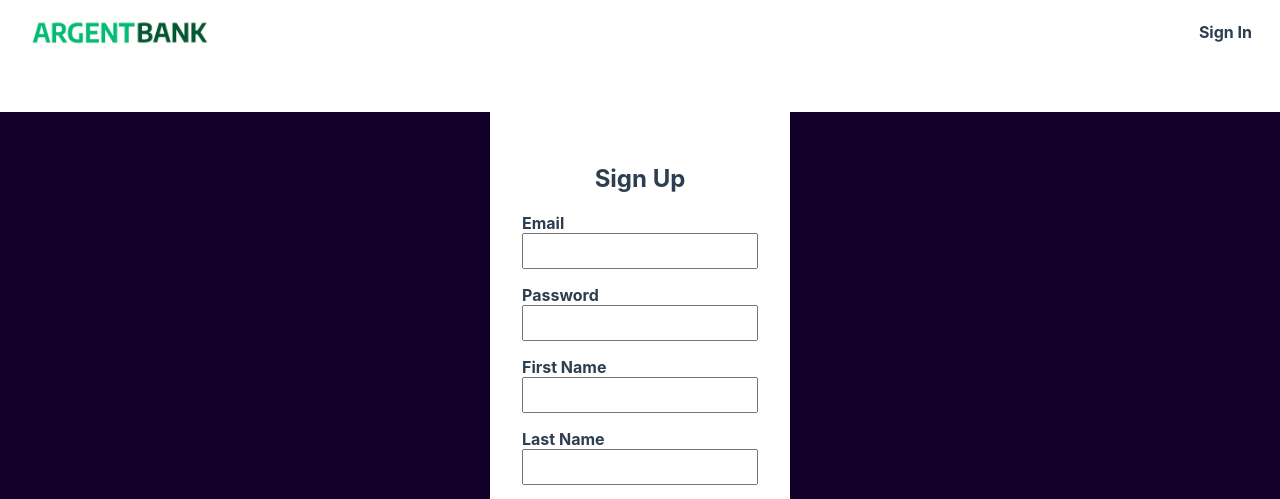
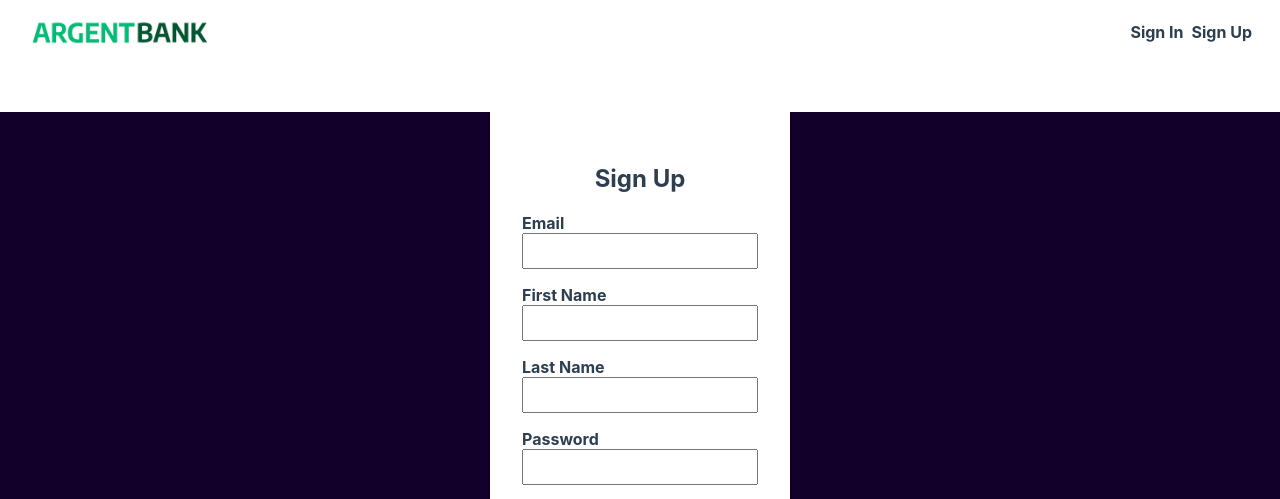
Before and after one commit to MichelYam/P13-Argent-Bank, a React (Create React App) app: page /signup in a window 1280 px wide. Shown: the top 499 px of the page. Built offline with nearby package versions, Linux system fonts and the light colour scheme; the HTML template or start-up script is replaced by a standard one.

Commit message:
add register

```diff
--- a/src/App.tsx
+++ b/src/App.tsx
@@ -1,7 +1,7 @@
 import React from 'react';
 
 import './App.css';
-import { BrowserRouter, Routes, Route, Navigate } from "react-router-dom";
+import { BrowserRouter, Routes, Route } from "react-router-dom";
 
 //Components
 import { Header } from './components/Header/Header';
@@ -9,7 +9,7 @@ import { Footer } from './components/Footer/Footer';
 
 import Home from './pages/Home/Home';
 import SignIn from './pages/Auth/Login';
-import SignUn from './pages/Auth/Register';
+import SignUp from './pages/Auth/Register';
 import { User } from './pages/User/User';
 import ProtectedRoute from "./pages/PrivateRoute";
 
@@ -22,7 +22,7 @@ function App() {
       <Routes>
         <Route path='/' element={<Home />} />
         <Route path='/signin' element={<SignIn />} />
-        <Route path='/signup' element={<SignUn />} />
+        <Route path='/signup' element={<SignUp />} />
         <Route element={<ProtectedRoute />}>
           <Route path='/user' element={<User />} />
         </Route>
--- a/src/components/Form/index.tsx
+++ b/src/components/Form/index.tsx
@@ -2,7 +2,7 @@ import React, { useState } from 'react'
 import "./Style.css";
 import { Link, Navigate } from 'react-router-dom'
 import { selectUser } from '../../utils/selector';
-import { userLogin } from '../../features/user/userActions';
+import { userLogin, userRegister } from '../../features/user/userActions';
 import { useAppDispatch, useAppSelector } from '../../redux/store';
 
 
@@ -16,6 +16,7 @@ export default function Index({ isLogin, title }: FormInterface) {
         firstName: '',
         email: '',
         password: '',
+        confirmPassword: '',
         remember: false,
     })
     const { loading, error } = useAppSelector(selectUser);
@@ -36,7 +37,9 @@ export default function Index({ isLogin, title }: FormInterface) {
             dispatch(userLogin(data));
 
         } else {
-            // dispatch(userRegister(data))
+            if (data.password === data.confirmPassword) {
+                dispatch(userRegister(data))
+            }
         }
     }
 
@@ -48,19 +51,20 @@ export default function Index({ isLogin, title }: FormInterface) {
                 <label htmlFor="email">Email</label>
                 <input type="text" id="email" value={data.email} onChange={handleChangeValue} required />
             </div>
-            <div className="input-wrapper">
-                <label htmlFor="password">Password</label>
-                <input type="password" id="password" value={data.password} onChange={handleChangeValue} required />
-            </div>
             {
                 isLogin ? <>
+                    <div className="input-wrapper">
+                        <label htmlFor="password">Password</label>
+                        <input type="password" id="password" value={data.password} onChange={handleChangeValue} required />
+                    </div>
                     <div className="input-remember">
                         <input type="checkbox" id="remember-me" onChange={handleChangeValue} />
                         <label htmlFor="remember-me"> Remember me</label>
                     </div>
                     {/* <a href="./user.html" className="sign-in-button">Sign In</a> */}
                     {/* <button className="sign-in-button">Sign In</button> */}
-                </> :
+                </>
+                    :
                     <>
                         <div className="input-wrapper">
                             <label htmlFor="password">First Name</label>
@@ -71,8 +75,12 @@ export default function Index({ isLogin, title }: FormInterface) {
                             <input type="text" id="lastName" value={data.lastName} onChange={handleChangeValue} />
                         </div>
                         <div className="input-wrapper">
+                            <label htmlFor="password">Password</label>
+                            <input type="password" id="password" value={data.password} onChange={handleChangeValue} required />
+                        </div>
+                        <div className="input-wrapper">
                             <label htmlFor="password">Confirm Password</label>
-                            <input type="password" id="confirmPassword" value={data.email} onChange={handleChangeValue} />
+                            <input type="password" id="confirmPassword" value={data.confirmPassword} onChange={handleChangeValue} />
                         </div>
                         <Link to={'/signin'}>I already have an account</Link>
                     </>
--- a/src/components/Header/Header.tsx
+++ b/src/components/Header/Header.tsx
@@ -7,7 +7,7 @@ import { useAppDispatch, useAppSelector } from '../../redux/store';
 
 
 export const Header = () => {
-    const { userToken } = useAppSelector(selectUser)
+    const { userInfo, userToken } = useAppSelector(selectUser)
     const dispatch = useAppDispatch()
     const logOut = () => { dispatch(logout()) }
     useEffect(() => {
@@ -19,6 +19,6 @@ export const Header = () => {
         fetchData()
     }, [dispatch, userToken])
     return (
-        <Navigation userToken={userToken} logout={logOut} />
+        <Navigation userInfo={userInfo} userToken={userToken} logout={logOut} />
     )
 }
--- a/src/components/Navigation/Navigation.tsx
+++ b/src/components/Navigation/Navigation.tsx
@@ -1,14 +1,16 @@
 import React, { useEffect } from 'react';
 import "./Style.css";
 import { Link, redirect } from "react-router-dom";
+import { IUser } from '../../features/user/userActions';
 // import { logout } from '../../features/user/userActions';
 
 interface INavigation {
     userToken: string | null,
+    userInfo: IUser | null,
     logout: () => void
 }
 
-export const Navigation: React.FC<INavigation> = ({ userToken, logout }) => {
+export const Navigation: React.FC<INavigation> = ({ userInfo, userToken, logout }) => {
 
     return (
         <nav className="main-nav">
@@ -22,14 +24,21 @@ export const Navigation: React.FC<INavigation> = ({ userToken, logout }) => {
             </Link>
             <div>
                 {!userToken ?
-                    <Link className="main-nav-item" to={`/signin`}>
-                        <i className="fa fa-user-circle"></i>
-                        Sign In
-                    </Link> :
+                    <>
+                        <Link className="main-nav-item" to={`/signin`}>
+                            <i className="fa fa-user-circle"></i>
+                            Sign In
+                        </Link>
+                        <Link className="main-nav-item" to={`/signup`}>
+                            <i className="fa fa-user-circle"></i>
+                            Sign Up
+                        </Link>
+                    </>
+                    :
                     <>
                         <Link className="main-nav-item" to={"/user"}>
                             <i className="fa fa-user-circle"></i>
-                            Tony
+                            {userInfo?.firstName}
                         </Link>
                         <Link className="main-nav-item" to={"/signin"} onClick={logout}>
                             <i className="fa fa-sign-out"></i>
--- a/src/features/user/User.ts
+++ b/src/features/user/User.ts
@@ -1,5 +1,5 @@
 import { createSlice } from "@reduxjs/toolkit";
-import { userLogin, getUserDetails, updateUserProfile, IUser } from './userActions'
+import { userLogin, userRegister, getUserDetails, updateUserProfile, IUser } from './userActions'
 
 const initialState = {
     isAuthenticated: false,
@@ -44,7 +44,20 @@ const userSlice = createSlice({
                 state.loading = false
                 // state.error = payload
             })
+            //Register
+            .addCase(userRegister.pending, (state) => {
+                state.loading = true
+                state.error = null
+            })
+            .addCase(userRegister.fulfilled, (state, { payload }) => {
+                state.loading = false
+                state.userToken = payload?.body.token
+            })
 
+            .addCase(userRegister.rejected, (state, { payload }) => {
+                state.loading = false
+                // state.error = payload
+            })
             //Get user
             .addCase(getUserDetails.pending, (state) => {
                 state.loading = true
--- a/src/features/user/userActions.ts
+++ b/src/features/user/userActions.ts
@@ -5,8 +5,8 @@ const BASE_URL = "http://localhost:3001/api/v1/user";
 export interface IUser {
     email?: string,
     password?: string,
-    firstName?: string | null;
-    lastName?: string | null;
+    firstName?: string;
+    lastName?: string;
     remember?: boolean;
 }
 export const userLogin = createAsyncThunk("user/login", async ({ email, password }: IUser, { rejectWithValue }) => {
@@ -75,3 +75,30 @@ export const updateUserProfile = createAsyncThunk("user/updateUserProfile", asyn
     }
 }
 )
+
+
+export const userRegister = createAsyncThunk('user/userRegister', async ({ lastName, firstName, email, password }: IUser, { rejectWithValue }) => {
+    try {
+        const response = await fetch(`${BASE_URL}/signup`,
+            {
+                method: "POST",
+                headers: {
+                    "Content-Type": "application/json",
+                },
+                body: JSON.stringify({
+                    lastName, firstName, email, password
+                }),
+            }
+        )
+        let data = await response.json()
+        // console.log("login", data)
+        sessionStorage.setItem("userToken", data.body.token)
+        return data;
+    } catch (error) {
+        if (typeof error === 'object' && error !== null) {
+            console.log(error.toString());
+        } else {
+            console.log('Unexpected error', error);
+        }
+    }
+})
--- a/src/pages/Auth/Register/index.tsx
+++ b/src/pages/Auth/Register/index.tsx
@@ -1,8 +1,14 @@
 import React from 'react';
+import { Navigate } from 'react-router-dom';
 import Form from '../../../components/Form';
+import { useAppSelector } from '../../../redux/store';
+import { selectUser } from '../../../utils/selector';
+
 import './Style.css';
 
 export default function SignIn() {
+  const { userToken } = useAppSelector(selectUser);
+  if (userToken) return <Navigate to="/user" />;
   return (
     <main className="main bg-dark">
       <section className="sign-in-content">
```
